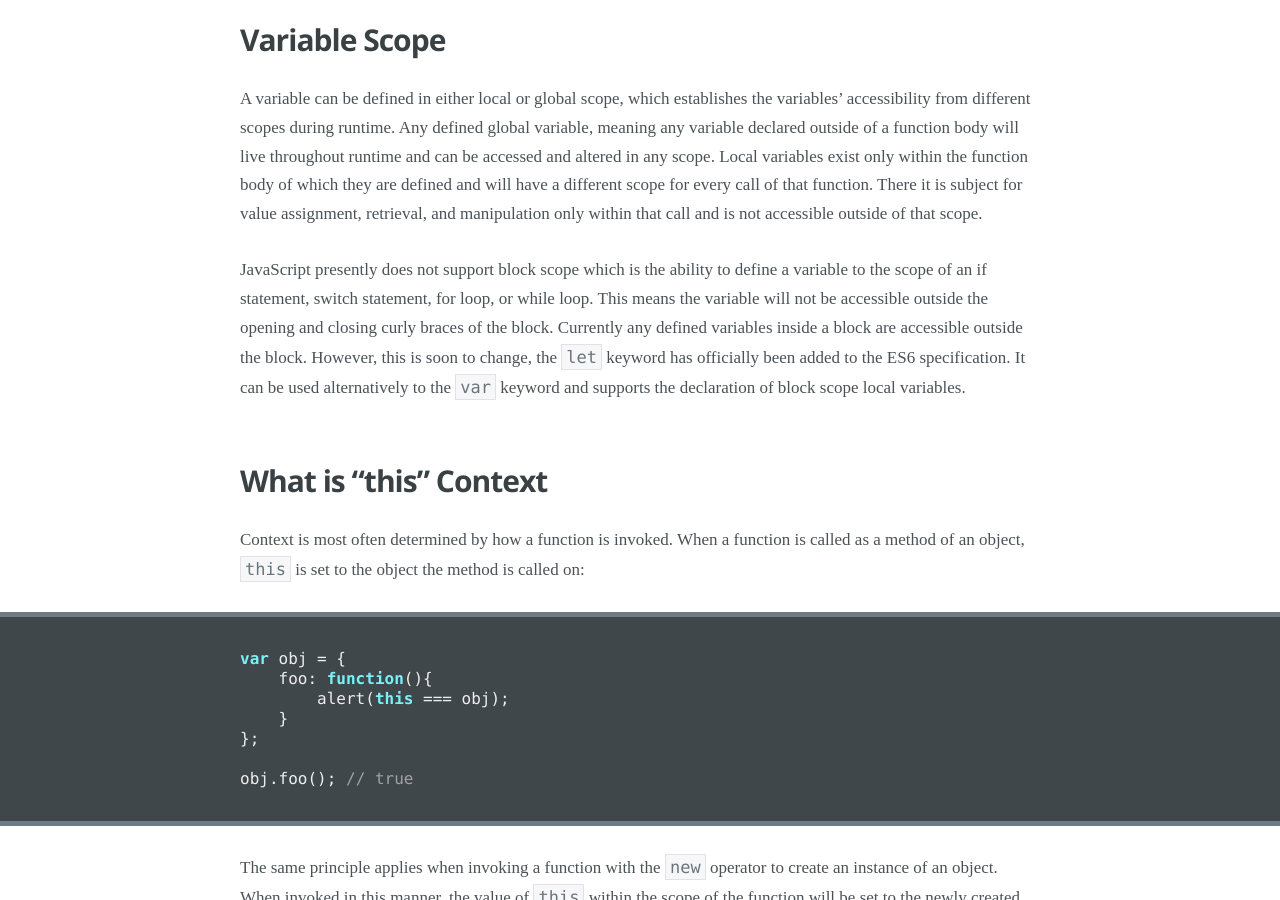
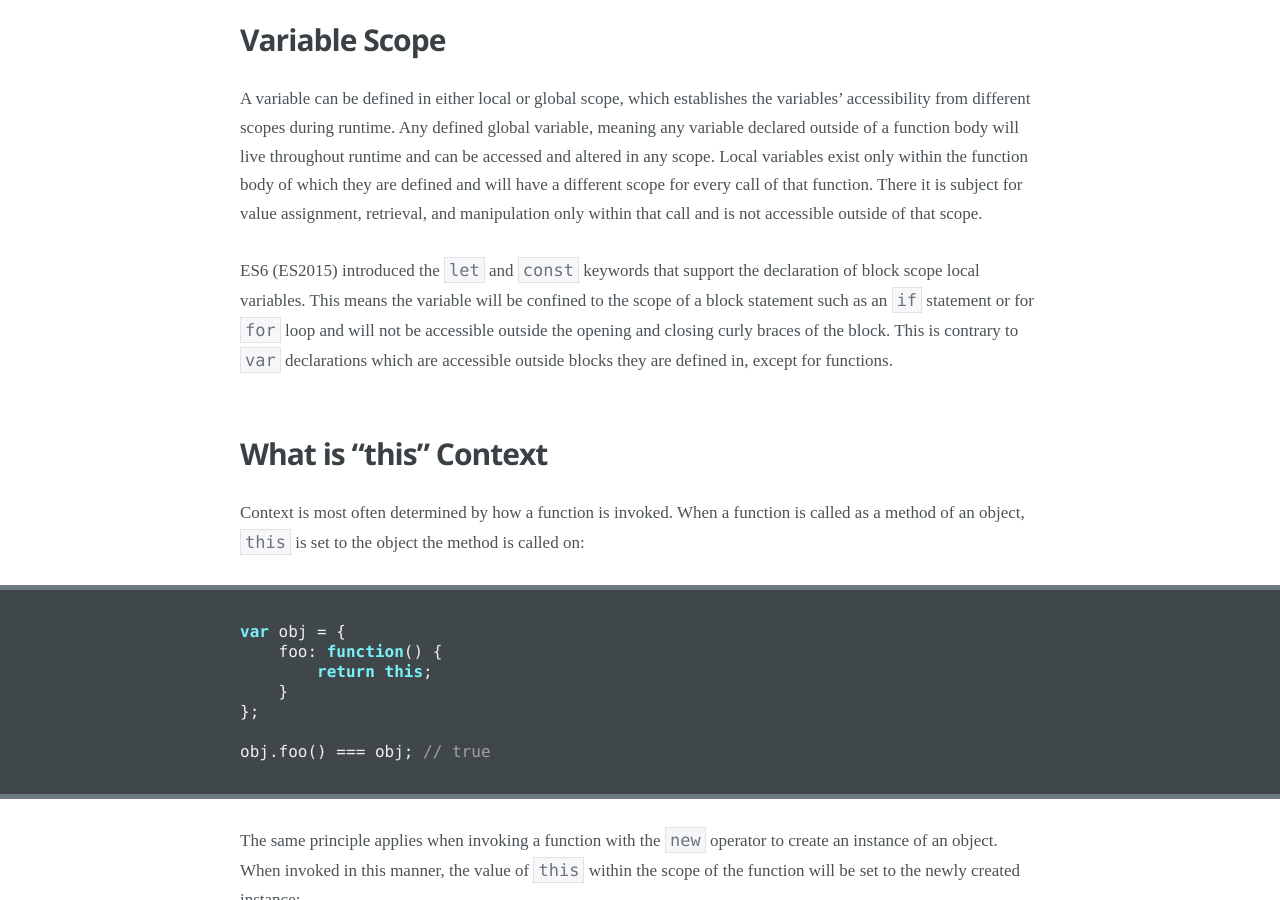
Before and after one commit to ryanmorr/ryanmorr.github.io, a Jekyll site: the page built from _posts/2013-08-16-understanding-scope-and-context-in-javascript.md, in a window 1280 px wide and 900 px high, scrolled down 1314 px. Built offline with Jekyll 4.4.1, drawn with Linux system fonts in a browser that asks for light colours; some web fonts are replaced; some of the changed lines change nothing that is shown; some of the changed text lies outside the part shown.

Commit message:
Update article

```diff
--- a/_posts/2013-08-16-understanding-scope-and-context-in-javascript.md
+++ b/_posts/2013-08-16-understanding-scope-and-context-in-javascript.md
@@ -18,7 +18,7 @@ Every function invocation has both a scope and a context associated with it. Fun
 
 A variable can be defined in either local or global scope, which establishes the variables' accessibility from different scopes during runtime. Any defined global variable, meaning any variable declared outside of a function body will live throughout runtime and can be accessed and altered in any scope. Local variables exist only within the function body of which they are defined and will have a different scope for every call of that function. There it is subject for value assignment, retrieval, and manipulation only within that call and is not accessible outside of that scope.
 
-JavaScript presently does not support block scope which is the ability to define a variable to the scope of an if statement, switch statement, for loop, or while loop. This means the variable will not be accessible outside the opening and closing curly braces of the block. Currently any defined variables inside a block are accessible outside the block. However, this is soon to change, the `let` keyword has officially been added to the ES6 specification. It can be used alternatively to the `var` keyword and supports the declaration of block scope local variables.
+ES6 (ES2015) introduced the `let` and `const` keywords that support the declaration of block scope local variables. This means the variable will be confined to the scope of a block statement such as an `if` statement or for `for` loop and will not be accessible outside the opening and closing curly braces of the block. This is contrary to `var` declarations which are accessible outside blocks they are defined in, except for functions.
 
 ## What is “this” Context
 
@@ -27,12 +27,12 @@ Context is most often determined by how a function is invoked. When a function i
 <div class="code-block">
   <pre class="prettyprint lang-javascript">
 var obj = {
-    foo: function(){
-        alert(this === obj);
+    foo: function() {
+        return this;
     }
 };
 
-obj.foo(); // true
+obj.foo() === obj; // true
 </pre>
 </div>
 
@@ -40,7 +40,7 @@ The same principle applies when invoking a function with the `new` operator to c
 
 <div class="code-block">
   <pre class="prettyprint lang-javascript">
-function foo(){
+function foo() {
     alert(this);
 }
 
@@ -67,13 +67,13 @@ For each execution context there is a scope chain coupled with it. The scope cha
 
 <div class="code-block">
   <pre class="prettyprint lang-javascript">
-function first(){
+function first() {
     second();
-    function second(){
+    function second() {
         third();
-        function third(){
+        function third() {
             fourth();
-            function fourth(){
+            function fourth() {
                 // do something
             }
         }
@@ -95,15 +95,15 @@ Accessing variables outside of the immediate lexical scope creates a closure. In
 
 <div class="code-block">
   <pre class="prettyprint lang-javascript">
-function foo(){
+function foo() {
     var localVariable = 'private variable';
-    return function bar(){
+    return function() {
         return localVariable;
     }
 }
 
 var getLocalVariable = foo();
-getLocalVariable() // private variable
+getLocalVariable() // "private variable"
 </pre>
 </div>
 
@@ -111,10 +111,10 @@ One of the most popular types of closures is what is widely known as the _module
 
 <div class="code-block">
   <pre class="prettyprint lang-javascript">
-var Module = (function(){
+var Module = (function() {
     var privateProperty = 'foo';
 
-    function privateMethod(args){
+    function privateMethod(args) {
         // do something
     }
 
@@ -122,11 +122,11 @@ var Module = (function(){
 
         publicProperty: '',
 
-        publicMethod: function(args){
+        publicMethod: function(args) {
             // do something
         },
 
-        privilegedMethod: function(args){
+        privilegedMethod: function(args) {
             return privateMethod(args);
         }
     };
@@ -140,17 +140,17 @@ Another type of closure is what is called an immediately-invoked function expres
 
 <div class="code-block">
   <pre class="prettyprint lang-javascript">
-(function(window){
+(function(window) {
 
     var foo, bar;
 
-    function private(){
+    function private() {
         // do something
     }
 
     window.Module = {
 
-        public: function(){
+        public: function() {
             // do something
         }
     };
@@ -167,7 +167,7 @@ These two methods inherent to all functions allow you to execute any function in
 
 <div class="code-block">
   <pre class="prettyprint lang-javascript">
-function user(firstName, lastName, age){
+function user(firstName, lastName, age) {
     // do something
 }
 
@@ -183,11 +183,11 @@ ECMAScript 5 (ES5) introduced the `Function.prototype.bind` method that is used
 <div class="code-block">
   <pre class="prettyprint lang-javascript">
 if(!('bind' in Function.prototype)){
-    Function.prototype.bind = function(){
-        var fn = this,
-        context = arguments[0],
-        args = Array.prototype.slice.call(arguments, 1);
-        return function(){
+    Function.prototype.bind = function() {
+        var fn = this;
+        var context = arguments[0];
+        var args = Array.prototype.slice.call(arguments, 1);
+        return function() {
             return fn.apply(context, args.concat([].slice.call(arguments)));
         }
     }
@@ -199,12 +199,12 @@ It is commonly used where context is commonly lost; object-orientation and event
 
 <div class="code-block">
   <pre class="prettyprint lang-javascript">
-function MyClass(){
+function Widget() {
     this.element = document.createElement('div');
     this.element.addEventListener('click', this.onClick.bind(this), false);
 }
 
-MyClass.prototype.onClick = function(e){
+Widget.prototype.onClick = function(e) {
     // do something
 };
 </pre>
@@ -225,14 +225,14 @@ This technique of adopting another object's methods also applies to object-orien
 
 <div class="code-block">
   <pre class="prettyprint lang-javascript">
-MyClass.prototype.init = function(){
-    // call the superclass init method in the context of the "MyClass" instance
-    MySuperClass.prototype.init.apply(this, arguments);
+SubClass.prototype.init = function(){
+    // call the superclass init method in the context of the "SubClass" instance
+    SuperClass.prototype.init.apply(this, arguments);
 }
 </pre>
 </div>
 
-By invoking the method of the superclass (`MySuperClass`) in the context of an instance of a subclass (`MyClass`), we can mimic the ability of calling a method's super to fully exploit this powerful design pattern.
+By invoking the method of the superclass (`SuperClass`) in the context of an instance of a subclass (`SubClass`), we can mimic the ability of calling a method's super to fully exploit this powerful design pattern.
 
 ## Conclusion
 
```
